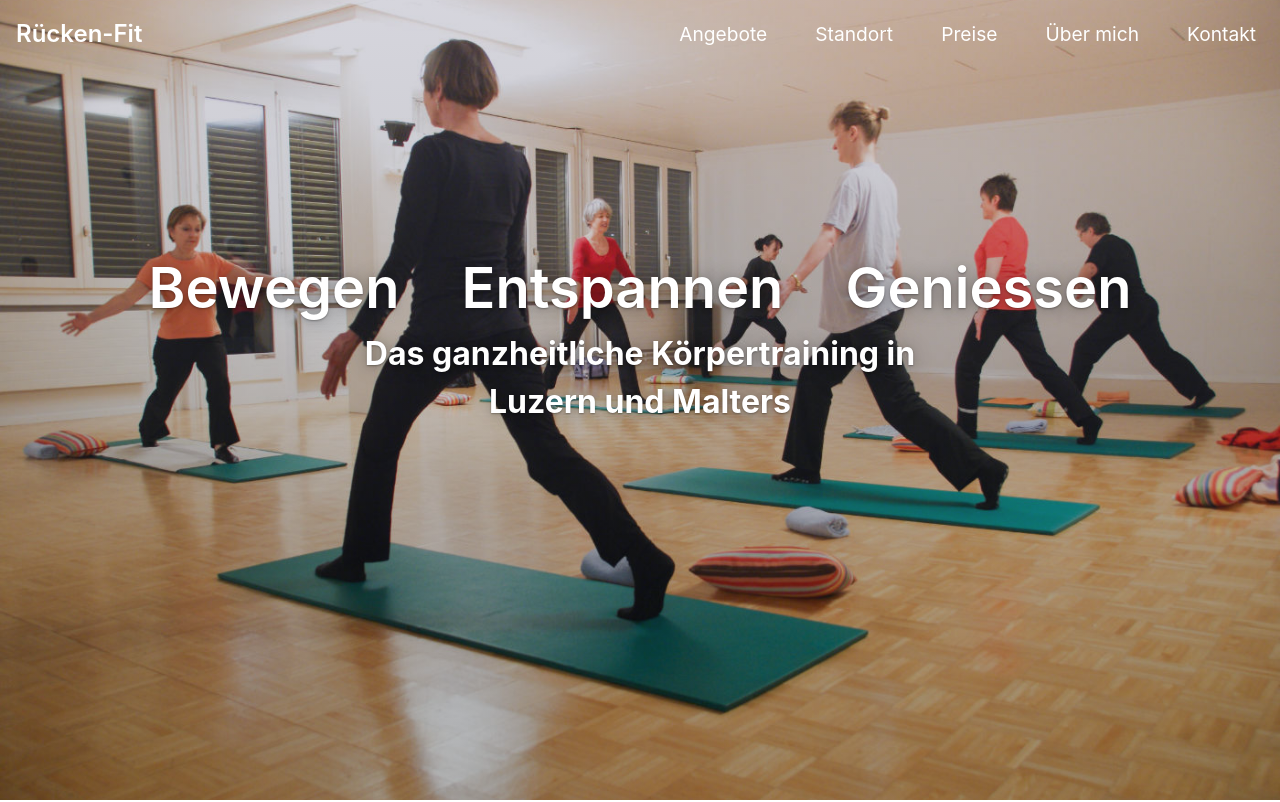
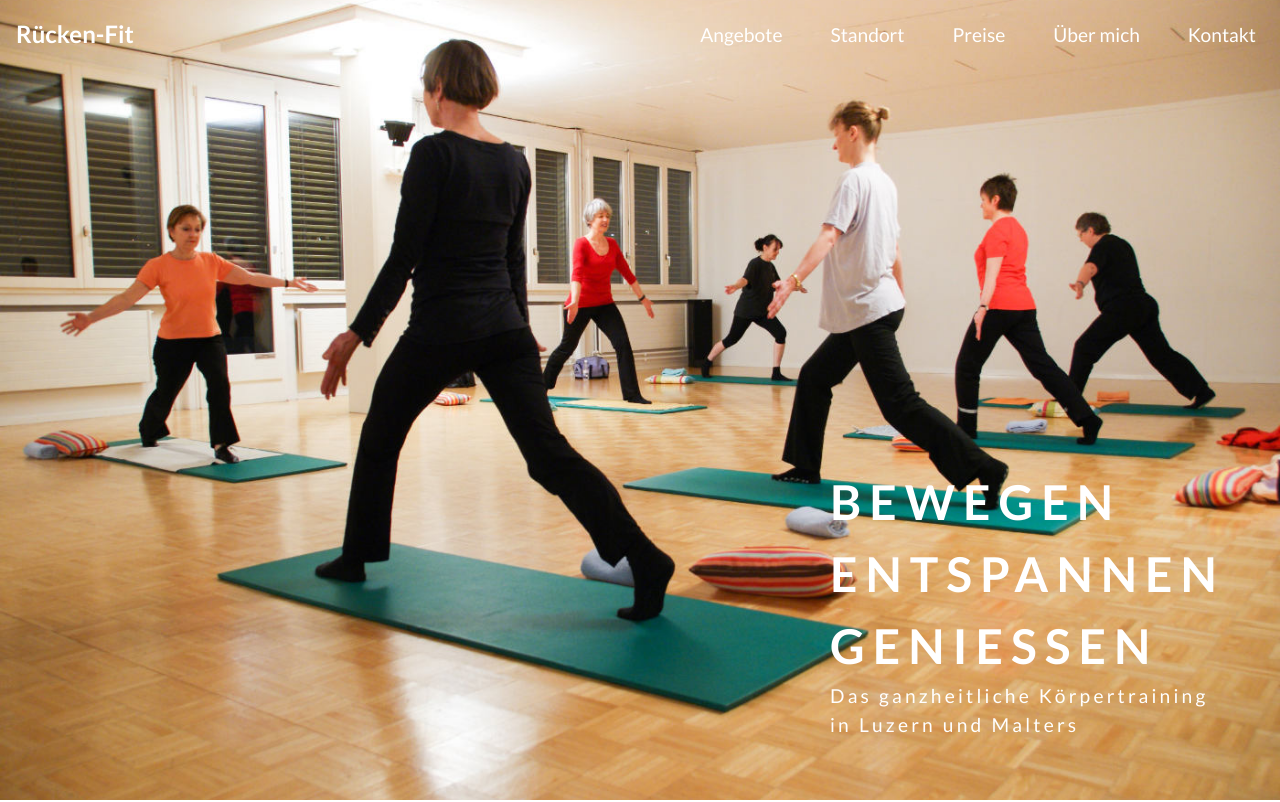
Before and after one commit to yoggu/ruecken-fit, a website built with webpack: page src/index.html in a window 1280 px wide. Shown: the top 802 px of the page. Built offline with nearby package versions, Linux system fonts and the light colour scheme.

Commit message:
hero image styling

```diff
--- a/src/index.html
+++ b/src/index.html
@@ -8,6 +8,8 @@
   <meta name="description" content="Das ganzheitliche Körpertraining in Luzern und Malters" >
   <link rel="preload" as="image" href="/assets/img/web/fitgym-high.jpg">
   <link rel="shortcut icon" type="image/png" href="/assets/img/web/favicon.png" />
+  <link rel="preconnect" href="https://fonts.gstatic.com">
+  <link href="https://fonts.googleapis.com/css2?family=Lato:wght@400;700;300&display=swap" rel="stylesheet">
 </head>
 
 <body>
@@ -45,10 +47,10 @@
       </div>
     </nav>
 
-    <div class="start darken">
+    <div class="start">
       <div id="start" class="start-text">
-        <h1>Bewegen Entspannen Geniessen</h1>
-        <h2>Das ganzheitliche Körpertraining in <br/>
+        <h1>BEWEGEN ENTSPANNEN GENIESSEN</h1>
+        <h2>Das ganzheitliche Körpertraining in
            Luzern und Malters</h2>
       </div>
     </div>
--- a/src/styles/_Start.scss
+++ b/src/styles/_Start.scss
@@ -2,8 +2,8 @@
   background: url("assets/img/web/fitgym-high.jpg") no-repeat center center fixed;
   min-height: 100%;
   display: flex;
-  justify-content: center;
-  align-items: center;
+  justify-content: right;
+  align-items: flex-end;
   flex-wrap: wrap;
   background-attachment: scroll;
 
@@ -18,33 +18,35 @@
 
   .start-text {
     color: $color-initial;
-    text-align: center;
-    text-shadow: 0 1px 2px rgba(0 , 0, 0, 0.3), 0 1px 7px rgba(0 , 0, 0, 0.1), 0 1px 20px rgba(0 , 0, 0, 0.3);
+    text-align: left;
+    //text-shadow: 0 1px 2px rgba(0 , 0, 0, 0.3), 0 1px 7px rgba(0 , 0, 0, 0.1), 0 1px 20px rgba(0 , 0, 0, 0.3);
+    padding: 20px;
 
     @include desktop {
-      padding-bottom: 8rem;
+      margin-bottom: 40px;
+      padding-right: 20px;
+      max-width: 500px;
+      padding-left: 50px;
+      //background-color: #147BC9;
+      padding: 20px 50px;
     }
 
     h1 {
-      font-weight: 500;
+      font-size: 2rem;
+      font-weight: 700;
       line-height: 1.5;
-      word-spacing: 3.0rem;
+      letter-spacing: 0.5rem;
 
       @include desktop {
-        font-size: 3.5rem;
-        font-weight: 600;
+        font-size: 3rem;
       }
     }
 
     h2 {
-      font-size: 2rem;
+      font-size: 1.2rem;
+      letter-spacing: 0.2rem;
       line-height: 1.5;
-      font-weight: 700;
+      font-weight: 400;
     }
   }
 }
-
-.darken {
-  background-image: linear-gradient(rgba(119, 118, 143, 0.3), rgba(0, 4, 9, 0.3)), url(/assets/img/web/fitgym-high.jpg)
-
-}
--- a/src/styles/base/_Base.scss
+++ b/src/styles/base/_Base.scss
@@ -18,7 +18,7 @@ html {
 
 body {
   color: $color-dark;
-  font-family: -apple-system, BlinkMacSystemFont, "Segoe UI", Roboto, Oxygen-Sans, Ubuntu, Cantarell, "Helvetica Neue", sans-serif;
+  font-family: 'Lato', sans-serif;
   font-size: 1rem;
   line-height: 1.25rem;
   height: 100%;
```
